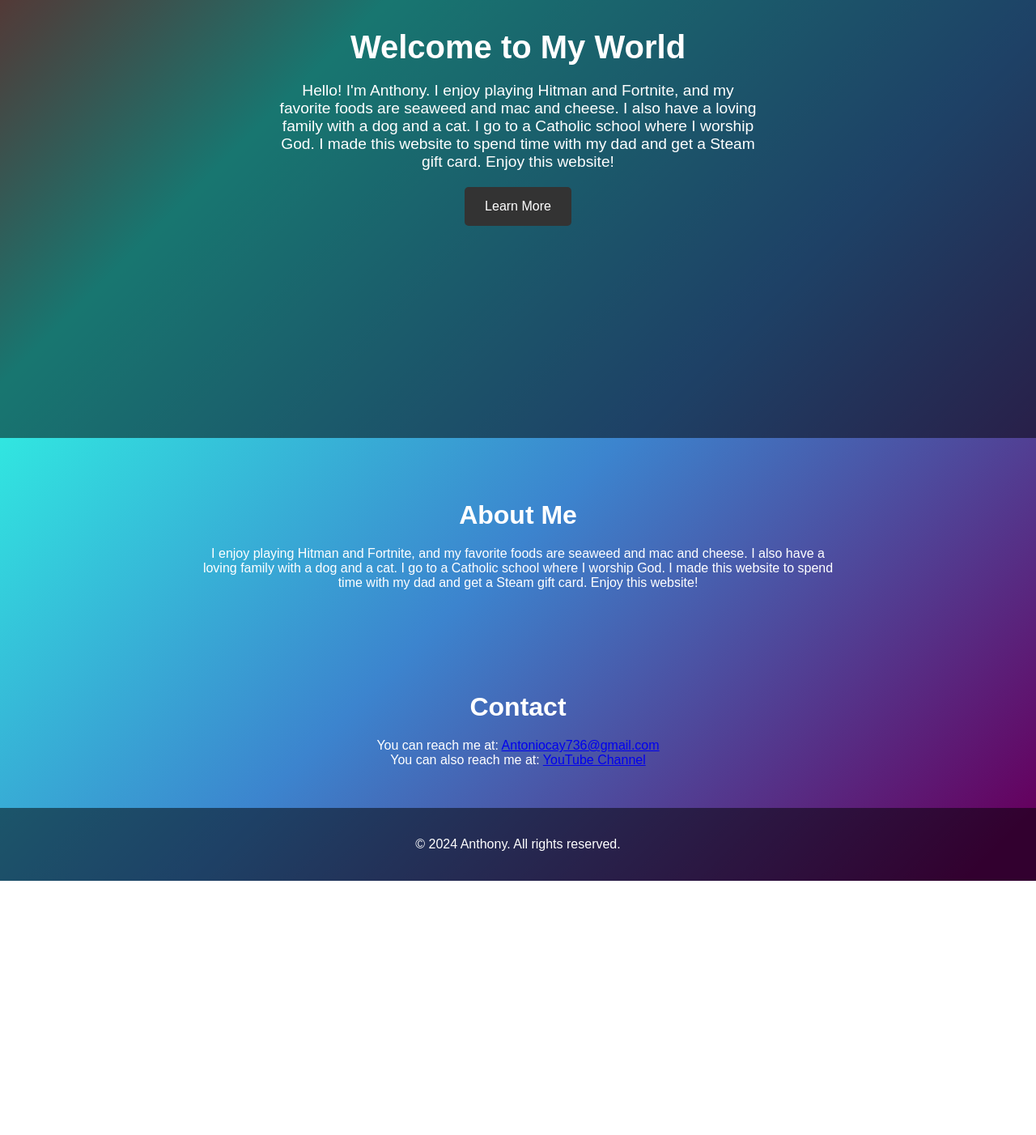
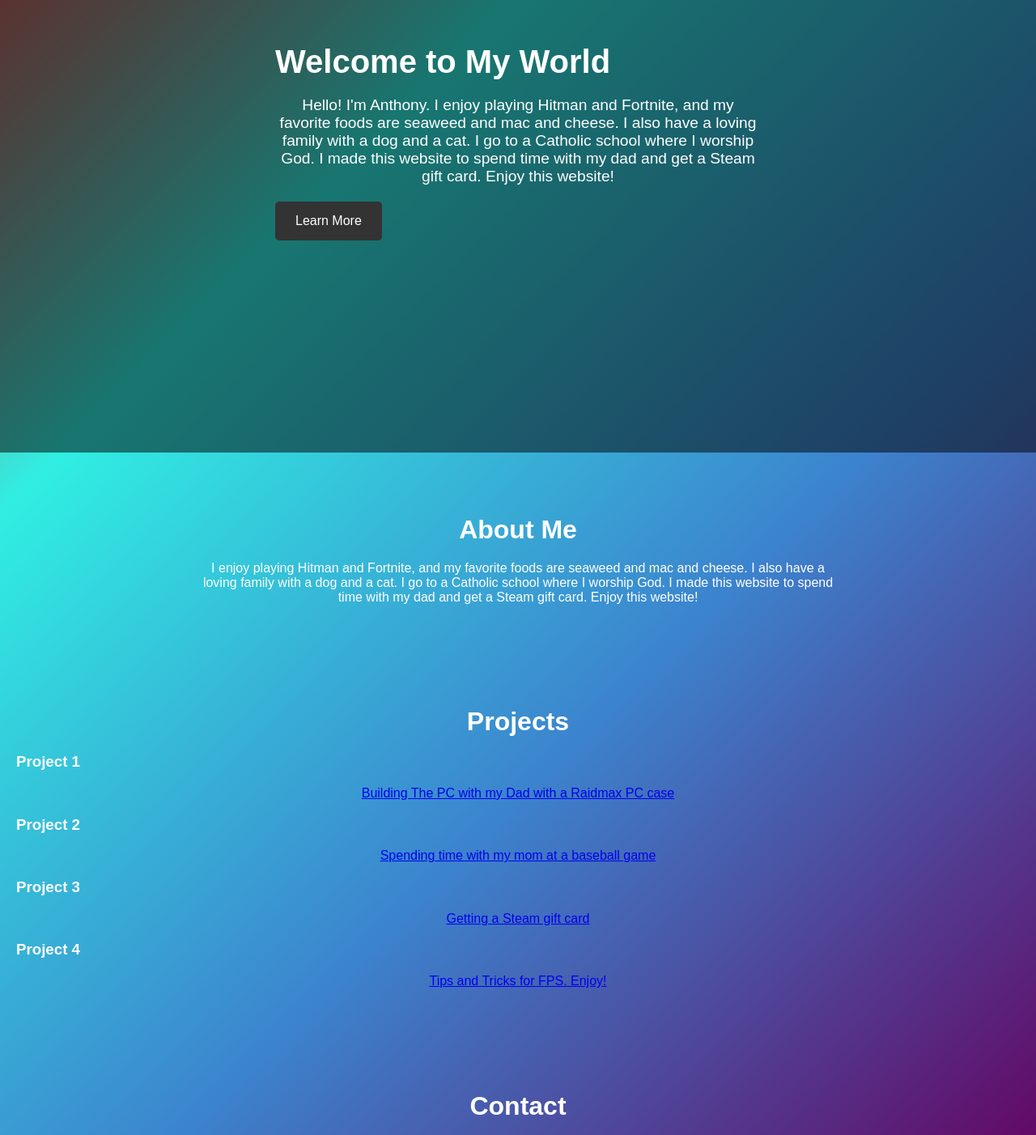
Before and after one commit to AnthonyCayon/Anthonysdomain, a plain HTML site: page index.html in a window 1280 px wide. Shown: the part 412-1814 px from the top of the page at 81% size. Before the commit the page ends 1500 px from the top, so only its background shows below. Drawn offline with Linux system fonts and the light colour scheme.

Commit message:
Update index.html

```diff
--- a/index.html
+++ b/index.html
@@ -1,4 +1,4 @@
-<!DOCTYPE html>
+<<!DOCTYPE html>
 <html lang="en">
 <head>
     <meta charset="UTF-8">
@@ -6,7 +6,6 @@
     <title>Anthony's Personal Website</title>
     <link rel="stylesheet" href="styles.css">
     <link rel="icon" href="favicon.ico" type="image/x-icon">
-    <link rel="stylesheet" href="styles.css">
     <style>
         body {
             font-family: Arial, sans-serif;
@@ -56,6 +55,12 @@
             background: rgba(0, 0, 0, 0.5);
         }
 
+        .hero-content {
+            display: flex;
+            flex-direction: column;
+            align-items: flex-start;
+        }
+
         .hero h2 {
             font-size: 2.5rem;
             margin-bottom: 20px;
@@ -98,6 +103,26 @@
             text-align: center;
         }
 
+        .projects {
+            display: flex;
+            flex-wrap: wrap;
+            justify-content: center;
+            margin-top: 30px;
+        }
+
+        .project {
+            background: rgba(0, 0, 0, 0.5);
+            margin: 10px;
+            padding: 20px;
+            border-radius: 10px;
+            width: 300px;
+            text-align: center;
+        }
+
+        .project h3 {
+            margin-top: 0;
+        }
+
         footer {
             text-align: center;
             padding: 20px;
@@ -111,24 +136,46 @@
         <nav>
             <ul>
                 <li><a href="#about">About Me</a></li>
-                <li><a href="projects.html" target="_blank">Projects</a></li>
-                <li><a href="tips-and-tricks.html" target="_blank">Tips and Tricks for FPS</a></li>
+                <li><a href="#projects">Projects</a></li>
+                <li><a href="tips-and-tricks.html">Tips and Tricks for FPS</a></li>
                 <li><a href="#contact">Contact</a></li>
             </ul>
         </nav>
     </header>
 
     <section class="hero">
-        <div>
+        <div class="hero-content">
             <h2>Welcome to My World</h2>
             <p>Hello! I'm Anthony. I enjoy playing Hitman and Fortnite, and my favorite foods are seaweed and mac and cheese. I also have a loving family with a dog and a cat. I go to a Catholic school where I worship God. I made this website to spend time with my dad and get a Steam gift card. Enjoy this website!</p>
-            <a href="projects.html" class="btn" target="_blank">Learn More</a>
+            <a href="#projects" class="btn">Learn More</a>
         </div>
     </section>
 
     <section id="about" class="content">
         <h2>About Me</h2>
         <p>I enjoy playing Hitman and Fortnite, and my favorite foods are seaweed and mac and cheese. I also have a loving family with a dog and a cat. I go to a Catholic school where I worship God. I made this website to spend time with my dad and get a Steam gift card. Enjoy this website!</p>
+    </section>
+
+    <section id="projects" class="content">
+        <h2>Projects</h2>
+        <div class="main-content">
+            <div class="box">
+                <h3>Project 1</h3>
+                <p><a href="https://www.raidmax.com/v100" target="_blank">Building The PC with my Dad with a Raidmax PC case</a></p>
+            </div>
+            <div class="box">
+                <h3>Project 2</h3>
+                <p><a href="https://www.ticketsonsale.com/sports/norfolk-tides/69?gad_source=1&gclid=Cj0KCQjws560BhCuARIsAHMqE0FU_PF0pBFOy2Fe5NkWwCoJNiqJ5LBmWYLLXM1rVjd1sOvPjlA_KGAaAtUzEALw_wcB" target="_blank">Spending time with my mom at a baseball game</a></p>
+            </div>
+            <div class="box">
+                <h3>Project 3</h3>
+                <p><a href="https://www.gamestop.com/gift-cards/gaming-gift-cards/products/valve-steam-wallet-card-20/215593.html" target="_blank">Getting a Steam gift card</a></p>
+            </div>
+            <div class="box">
+                <h3>Project 4</h3>
+                <p><a href="tips-and-tricks.html">Tips and Tricks for FPS. Enjoy!</a></p>
+            </div>
+        </div>
     </section>
 
     <section id="contact" class="content">
```
